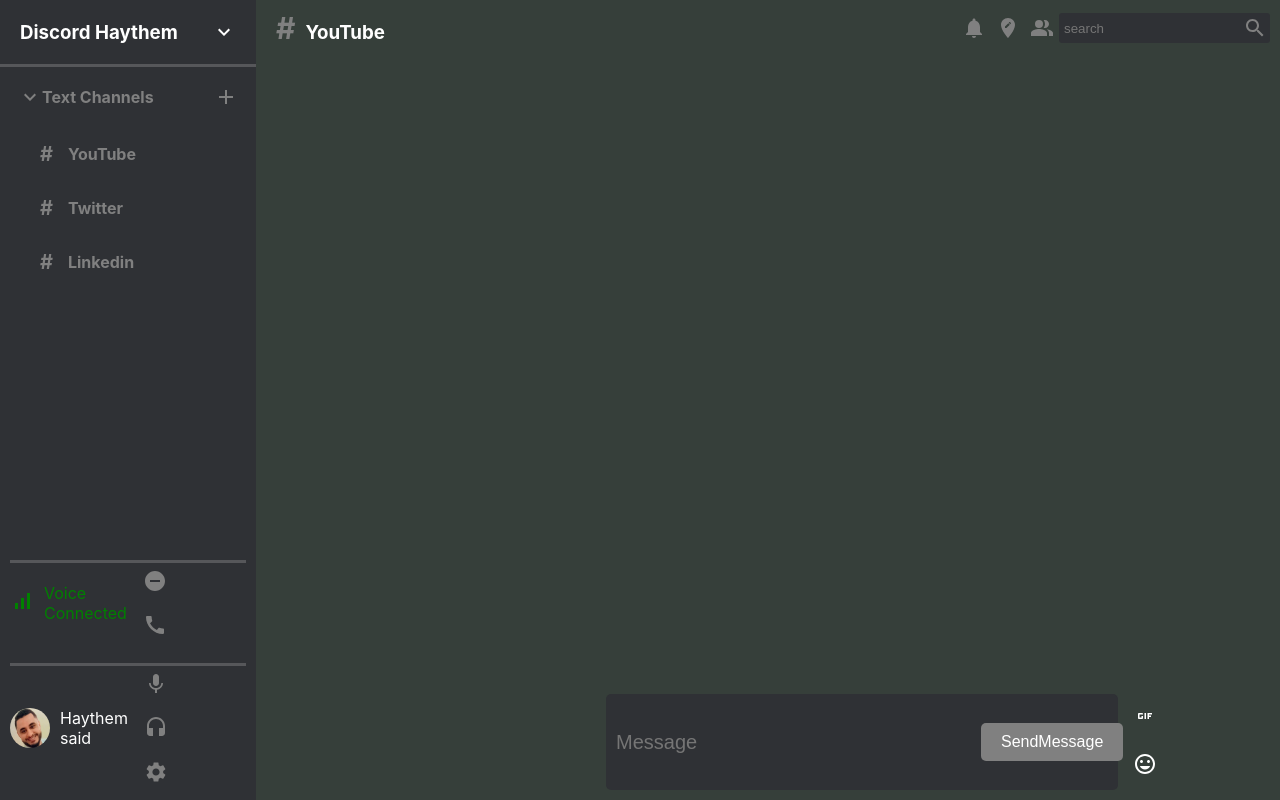
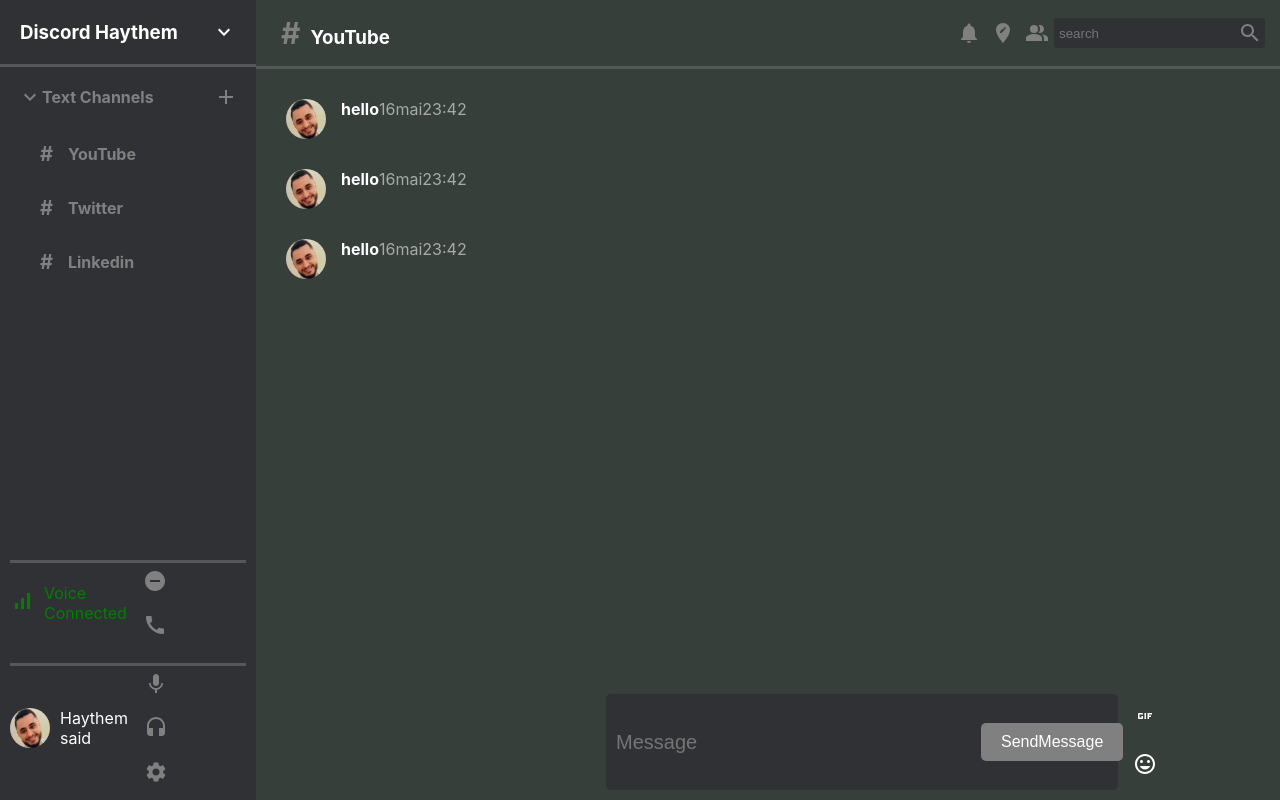
Before and after one commit to haythem-said/discord, a React (Create React App) app: page / in a window 1280 px wide. Built offline with nearby package versions, Linux system fonts and the light colour scheme.

Commit message:
chatPage

```diff
--- a/src/App.css
+++ b/src/App.css
@@ -1,6 +1,7 @@
 @import url("Chat.css");
 @import url("ChatHeader.css");
 @import url('SideBar.css');
+@import url('Messenger.css');
 .App {
   display: flex;
 
--- a/src/Chat.js
+++ b/src/Chat.js
@@ -1,14 +1,18 @@
 import React from "react";
 import ChatHeader from "./ChatHeader";
-import AddCircleIcon from "@mui/icons-material/AddCircle";
 import GifIcon from "@mui/icons-material/Gif";
 import InsertEmoticonIcon from "@mui/icons-material/InsertEmoticon";
+import Messenger from "./Messenger";
 const Chat = () => {
   return (
     <div className="chat">
       <ChatHeader />
 
       <div className="chatMessages">
+      <Messenger />
+      <Messenger />
+      <Messenger />
+
 
       </div>
 
--- a/src/ChatHeader.css
+++ b/src/ChatHeader.css
@@ -3,7 +3,8 @@
   align-items: center;
   justify-content: space-between;
   color: gray;
-  padding: 10px;
+  padding: 15px;
+  border-bottom: 3px solid #56575a;
 }
 .chatHeaderLeft__hash {
   font-size: 30px;
@@ -20,29 +21,24 @@
   align-items: center;
 }
 
-
-.chatHeaderRight > .MuiSvgIcon-root{
+.chatHeaderRight > .MuiSvgIcon-root {
   padding: 5px;
   cursor: pointer;
-
 }
-.chatHeaderRight > .MuiSvgIcon-root:hover{
+.chatHeaderRight > .MuiSvgIcon-root:hover {
   color: white;
-
 }
-.chatHeader__search{
+.chatHeader__search {
   display: flex;
   align-items: center;
   color: gray;
-    background-color:  #2f3135;
+  background-color: #2f3135;
   border-radius: 3px;
   padding: 3px;
 }
-.chatHeader__search > input{
+.chatHeader__search > input {
   background: transparent;
   border: none;
   color: white;
   outline-width: 0;
-
-
 }
--- /dev/null
+++ b/src/Messenger.css
@@ -0,0 +1,17 @@
+.message{
+    margin: 30px;
+    display: flex;
+
+}
+
+.messengerInfo{
+    color: white;
+    align-items: center;
+    display: flex;
+    margin-top: -20px;
+    margin-left: 15px;
+}
+
+.messengerInfo > span{
+    color: darkgray;
+}
--- a/src/Messenger.js
+++ b/src/Messenger.js
@@ -6,7 +6,11 @@ const Messenger = () => {
 
       <div className='message'>
 
-      <Avatar />
+      <Avatar src='/images/user.jpg'/>
+      <div className='messengerInfo'>
+        <h4>hello</h4>
+        <span className='messageTimes'>{'16'+'mai'+'23:42'}</span>
+      </div>
       </div>
 
   )
```
Lines whose indentation alone changed are shown as unchanged.
